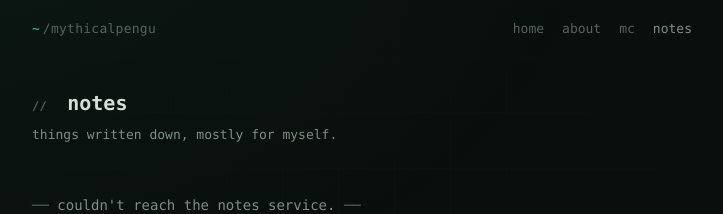
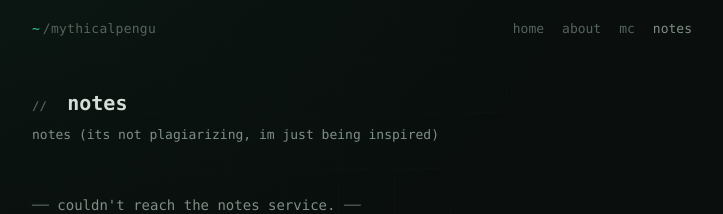
Before and after one commit to mysticalpengu/mysticalpengu.github.io, a plain HTML site: page notes.html in a window 1280 px wide. Shown: the top 214 px of the page, without its empty margins (278-1001 px from the left). Drawn offline with Linux system fonts and the light colour scheme; no server answers.

Commit message:
Update notes description for clarity

```diff
--- a/notes.html
+++ b/notes.html
@@ -40,7 +40,7 @@
 
             <section class="notes-head">
                 <h1 class="notes-head__title"><span class="notes-head__comment">//</span> notes</h1>
-                <p class="notes-head__sub" id="notes-sub">things written down, mostly for myself.</p>
+                <p class="notes-head__sub" id="notes-sub">notes (its not plagiarizing, im just being inspired)</p>
                 <div class="notes-head__actions" id="owner-actions" hidden>
                     <button type="button" class="btn" id="btn-new-note">+ new note</button>
                     <button type="button" class="btn btn--ghost" id="btn-show-drafts">drafts</button>
```
